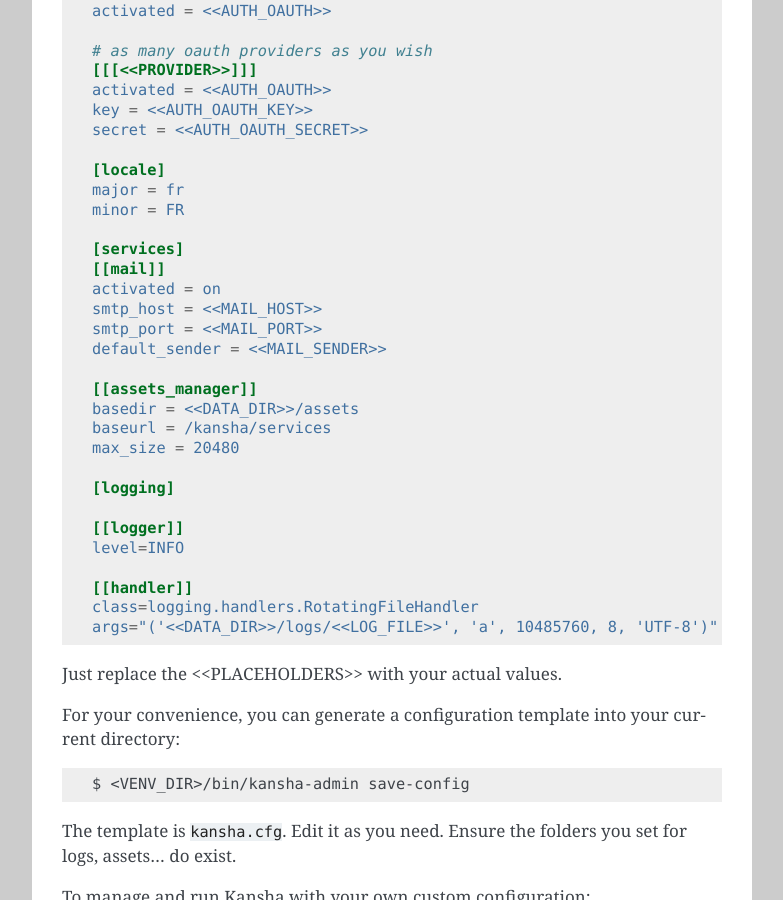
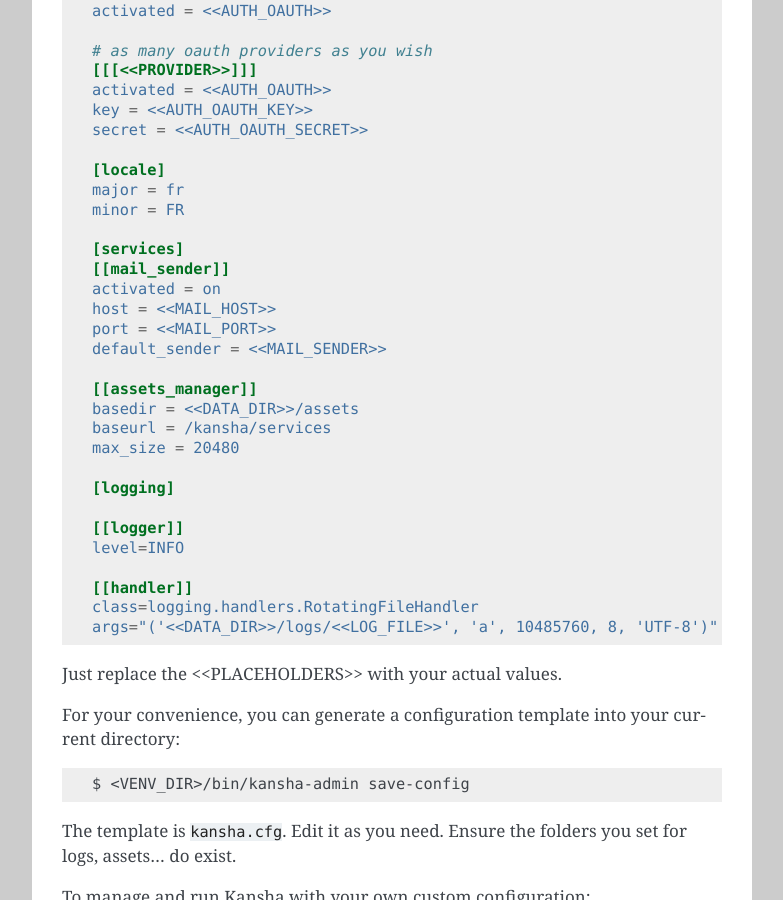
Before and after one commit to Net-ng/kansha, a Sphinx documentation site: the page built from doc/configuration.rst, in a window 1280 px wide and 900 px high, scrolled down 1377 px. Shown: the whole window, without its empty margins (358-1141 px from the left). Built offline with Sphinx 7.4.7, drawn with Linux system fonts in a browser that asks for light colours; some of the changed text lies outside the part shown.

Commit message:
No need to prefix parameters of mail sender with smtp_.

```diff
--- a/doc/configuration.rst
+++ b/doc/configuration.rst
@@ -79,10 +79,10 @@
     minor = FR
 
     [services]
-    [[mail]]
+    [[mail_sender]]
     activated = on
-    smtp_host = <<MAIL_HOST>>
-    smtp_port = <<MAIL_PORT>>
+    host = <<MAIL_HOST>>
+    port = <<MAIL_PORT>>
     default_sender = <<MAIL_SENDER>>
 
     [[assets_manager]]
@@ -346,15 +346,15 @@
 
 .. _mail:
 
-Mail
-----
+Send Mail
+---------
 
 All notifications are sent by mail, so you'd better configure an outgoing SMTP server.
 
-smtp_host
+host
     SMTP server to use.
 
-smtp_port
+port
     The port the server listens on.
 
 default_sender
```
Also changed, not shown: 2 other files.
